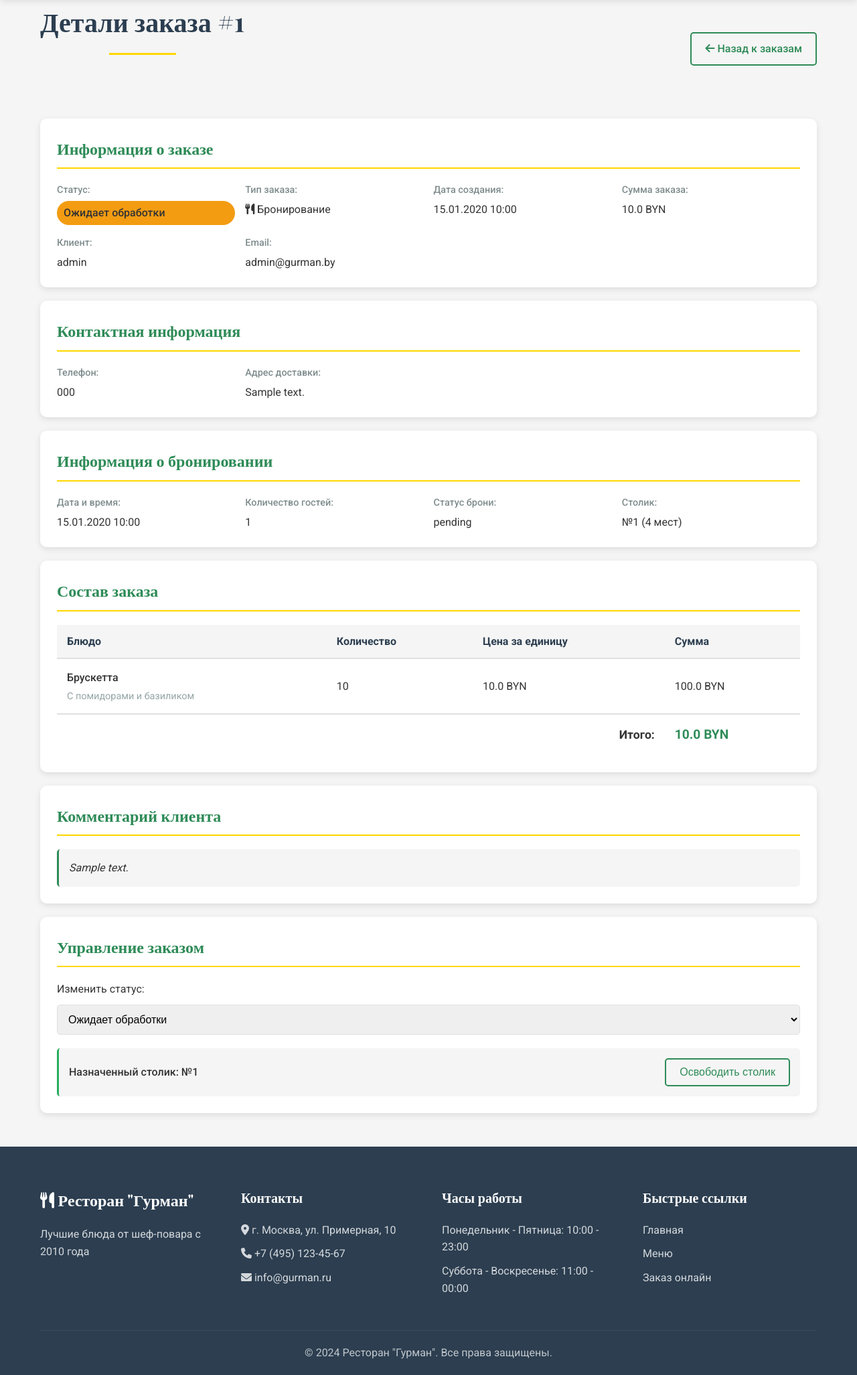
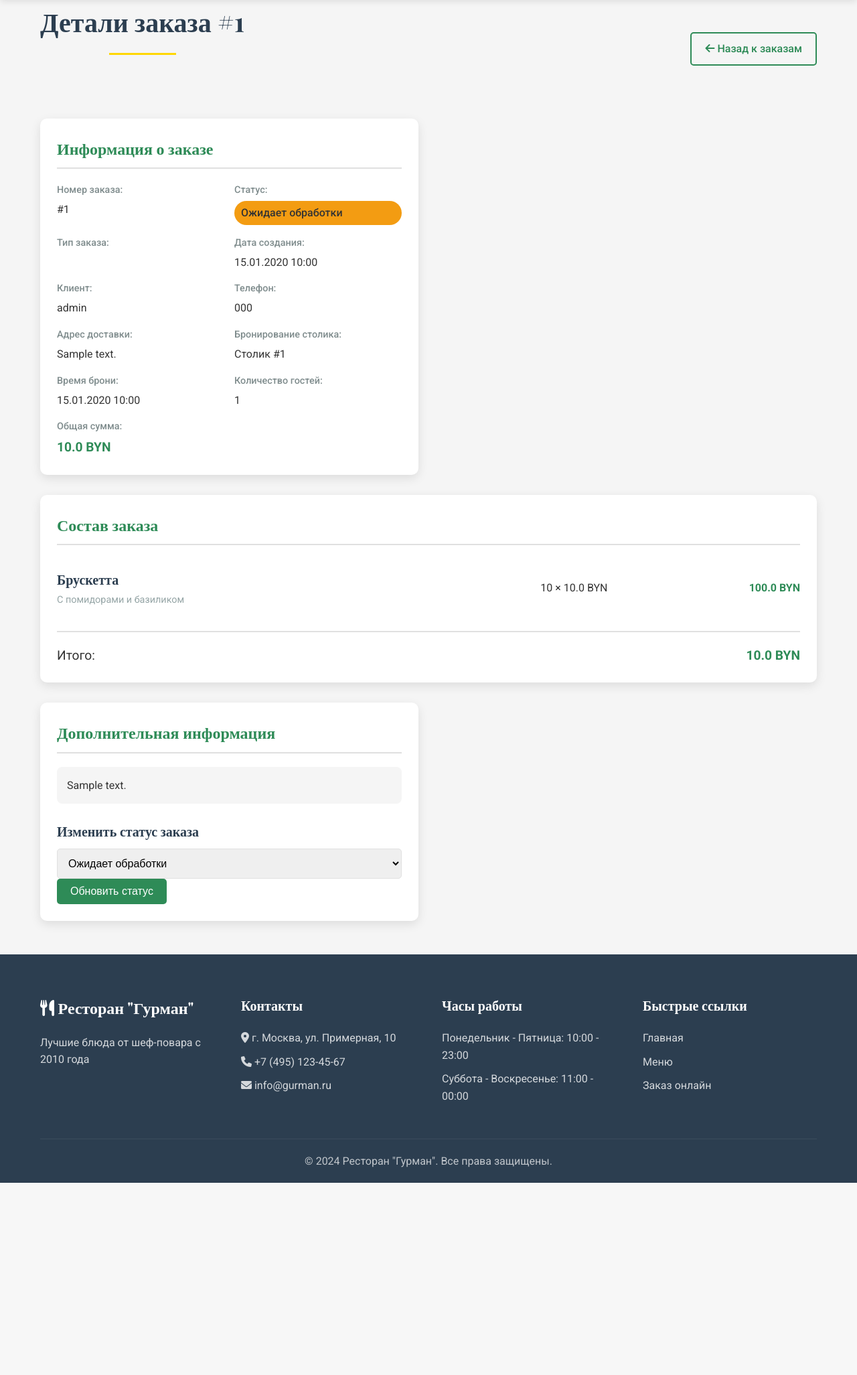
Before and after one commit to vladrob333333-sys/Rest, a Flask app: page /admin/order/1 in a window 1280 px wide. Shown: the part 80-2133 px from the top of the page at 67% size. After the commit the page ends 1846 px from the top, so only its background shows below. Run offline with Flask 3, Linux system fonts and the light colour scheme; a user stored in the database is signed in; data comes from the database, SQL or seed files in the repository; tables that the repository leaves empty hold one stand-in row (values such as "Sample post").

Commit message:
order_details.html

```diff
--- a/templates/admin/order_details.html
+++ b/templates/admin/order_details.html
@@ -6,16 +6,22 @@
 <div class="container">
     <div class="order-details-header">
         <h1 class="section-title">Детали заказа #{{ order.id }}</h1>
+        <div class="order-actions">
             <a href="{{ url_for('admin_orders') }}" class="btn btn-outline">
                 <i class="fas fa-arrow-left"></i> Назад к заказам
             </a>
         </div>
+    </div>
 
-    <div class="order-details-container">
-        <!-- Основная информация -->
+    <div class="order-details-grid">
+        <!-- Информация о заказе -->
         <div class="order-info-card">
             <h3>Информация о заказе</h3>
             <div class="info-grid">
+                <div class="info-item">
+                    <span class="info-label">Номер заказа:</span>
+                    <span class="info-value">#{{ order.id }}</span>
+                </div>
                 <div class="info-item">
                     <span class="info-label">Статус:</span>
                     <span class="info-value status status-{{ order.status }}">
@@ -26,9 +32,11 @@
                     <span class="info-label">Тип заказа:</span>
                     <span class="info-value">
                         {% if order.order_type == 'delivery' %}
-                        <i class="fas fa-truck"></i> Доставка
-                        {% else %}
-                        <i class="fas fa-utensils"></i> Бронирование
+                            Доставка
+                        {% elif order.order_type == 'pickup' %}
+                            Самовывоз
+                        {% elif order.order_type == 'dine_in' %}
+                            В ресторане
                         {% endif %}
                     </span>
                 </div>
@@ -37,24 +45,9 @@
                     <span class="info-value">{{ order.created_at.strftime('%d.%m.%Y %H:%M') }}</span>
                 </div>
                 <div class="info-item">
-                    <span class="info-label">Сумма заказа:</span>
-                    <span class="info-value">{{ order.total_amount }} BYN</span>
-                </div>
-                <div class="info-item">
                     <span class="info-label">Клиент:</span>
                     <span class="info-value">{{ order.user.username }}</span>
                 </div>
-                <div class="info-item">
-                    <span class="info-label">Email:</span>
-                    <span class="info-value">{{ order.user.email }}</span>
-                </div>
-            </div>
-        </div>
-
-        <!-- Контактная информация -->
-        <div class="order-info-card">
-            <h3>Контактная информация</h3>
-            <div class="info-grid">
                 <div class="info-item">
                     <span class="info-label">Телефон:</span>
                     <span class="info-value">{{ order.phone }}</span>
@@ -65,123 +58,77 @@
                     <span class="info-value">{{ order.delivery_address }}</span>
                 </div>
                 {% endif %}
+                {% if order.reservation %}
+                <div class="info-item">
+                    <span class="info-label">Бронирование столика:</span>
+                    <span class="info-value">Столик #{{ order.reservation.table.table_number }}</span>
                 </div>
-        </div>
-
-        <!-- Информация о бронировании (если есть) -->
-        {% if order.reservation %}
-        <div class="order-info-card">
-            <h3>Информация о бронировании</h3>
-            <div class="info-grid">
                 <div class="info-item">
-                    <span class="info-label">Дата и время:</span>
+                    <span class="info-label">Время брони:</span>
                     <span class="info-value">{{ order.reservation.reservation_time.strftime('%d.%m.%Y %H:%M') }}</span>
                 </div>
                 <div class="info-item">
                     <span class="info-label">Количество гостей:</span>
                     <span class="info-value">{{ order.reservation.guests_count }}</span>
                 </div>
+                {% endif %}
                 <div class="info-item">
-                    <span class="info-label">Статус брони:</span>
-                    <span class="info-value">{{ order.reservation.status }}</span>
-                </div>
-                {% if order.reservation.table %}
-                <div class="info-item">
-                    <span class="info-label">Столик:</span>
-                    <span class="info-value">№{{ order.reservation.table.table_number }} ({{ order.reservation.table.seats }} мест)</span>
-                </div>
-                {% else %}
-                <div class="info-item">
-                    <span class="info-label">Столик:</span>
-                    <span class="info-value status status-pending">Не назначен</span>
-                </div>
-                {% endif %}
+                    <span class="info-label">Общая сумма:</span>
+                    <span class="info-value total-amount">{{ order.total_amount }} BYN</span>
                 </div>
             </div>
-        {% endif %}
+        </div>
 
         <!-- Состав заказа -->
         <div class="order-items-card">
             <h3>Состав заказа</h3>
-            <table class="order-items-table">
-                <thead>
-                    <tr>
-                        <th>Блюдо</th>
-                        <th>Количество</th>
-                        <th>Цена за единицу</th>
-                        <th>Сумма</th>
-                    </tr>
-                </thead>
-                <tbody>
+            <div class="order-items-list">
                 {% for item in order.items %}
-                    <tr>
-                        <td>
-                            <div class="menu-item-info">
-                                <div class="menu-item-name">{{ item.menu_item.name }}</div>
-                                <div class="menu-item-description">{{ item.menu_item.description }}</div>
+                <div class="order-item-detail">
+                    <div class="item-info">
+                        <h4>{{ item.menu_item.name }}</h4>
+                        <p class="item-description">{{ item.menu_item.description }}</p>
                     </div>
-                        </td>
-                        <td>{{ item.quantity }}</td>
-                        <td>{{ item.price_at_time }} BYN</td>
-                        <td>{{ item.price_at_time * item.quantity }} BYN</td>
-                    </tr>
+                    <div class="item-quantity">
+                        <span>{{ item.quantity }} × {{ item.price_at_time }} BYN</span>
+                    </div>
+                    <div class="item-total">
+                        <span>{{ item.quantity * item.price_at_time }} BYN</span>
+                    </div>
+                </div>
                 {% endfor %}
-                </tbody>
-                <tfoot>
-                    <tr>
-                        <td colspan="3" class="total-label">Итого:</td>
-                        <td class="total-amount">{{ order.total_amount }} BYN</td>
-                    </tr>
-                </tfoot>
-            </table>
+            </div>
+            <div class="order-summary">
+                <div class="summary-row">
+                    <span>Итого:</span>
+                    <span class="summary-amount">{{ order.total_amount }} BYN</span>
+                </div>
+            </div>
         </div>
 
-        <!-- Комментарий -->
+        <!-- Дополнительная информация -->
+        <div class="order-notes-card">
+            <h3>Дополнительная информация</h3>
             {% if order.notes %}
-        <div class="order-info-card">
-            <h3>Комментарий клиента</h3>
-            <p class="order-notes">{{ order.notes }}</p>
+            <div class="notes-content">
+                <p>{{ order.notes }}</p>
             </div>
+            {% else %}
+            <p class="no-notes">Нет дополнительных комментариев</p>
             {% endif %}
 
-        <!-- Управление заказом -->
-        <div class="order-actions-card">
-            <h3>Управление заказом</h3>
-            <div class="action-buttons">
             <div class="status-control">
-                    <label for="status-select">Изменить статус:</label>
-                    <select id="status-select" class="form-control" onchange="updateOrderStatus({{ order.id }}, this.value)">
+                <h4>Изменить статус заказа</h4>
+                <select id="status-select" class="form-control" data-order-id="{{ order.id }}">
                     <option value="pending" {% if order.status == 'pending' %}selected{% endif %}>Ожидает обработки</option>
                     <option value="preparing" {% if order.status == 'preparing' %}selected{% endif %}>Готовится</option>
                     <option value="ready" {% if order.status == 'ready' %}selected{% endif %}>Готов к выдаче</option>
                     <option value="delivered" {% if order.status == 'delivered' %}selected{% endif %}>Доставлен</option>
                     <option value="cancelled" {% if order.status == 'cancelled' %}selected{% endif %}>Отменить</option>
                 </select>
-                </div>
-
-                {% if order.reservation and not order.reservation.table %}
-                <div class="table-assignment">
-                    <label for="table-select">Назначить столик:</label>
-                    <div class="table-assignment-controls">
-                        <select id="table-select" class="form-control">
-                            <option value="">Выберите столик</option>
-                            {% for i in range(1, 11) %}
-                            <option value="{{ i }}">Столик №{{ i }} (4 места)</option>
-                            {% endfor %}
-                        </select>
-                        <button class="btn btn-primary" onclick="assignTable({{ order.reservation.id }})">
-                            Назначить
+                <button class="btn btn-primary btn-block" onclick="updateOrderStatus({{ order.id }})">
+                    Обновить статус
                 </button>
-                    </div>
-                </div>
-                {% elif order.reservation and order.reservation.table %}
-                <div class="table-info">
-                    <p>Назначенный столик: №{{ order.reservation.table.table_number }}</p>
-                    <button class="btn btn-outline" onclick="freeTable({{ order.reservation.table.id }})">
-                        Освободить столик
-                    </button>
-                </div>
-                {% endif %}
             </div>
         </div>
     </div>
@@ -195,91 +142,51 @@
         margin-bottom: 30px;
     }
 
-    .order-details-container {
+    .order-details-grid {
         display: grid;
-        gap: 20px;
+        grid-template-columns: 1fr 1fr;
+        gap: 30px;
     }
 
-    .order-info-card, .order-items-card, .order-actions-card {
+    .order-info-card, .order-items-card, .order-notes-card {
         background-color: white;
         padding: 25px;
         border-radius: 10px;
-        box-shadow: 0 3px 10px rgba(0,0,0,0.1);
+        box-shadow: 0 5px 15px rgba(0,0,0,0.1);
     }
 
-    .order-info-card h3, .order-items-card h3, .order-actions-card h3 {
+    .order-items-card {
+        grid-column: 1 / -1;
+    }
+
+    .order-info-card h3, .order-items-card h3, .order-notes-card h3 {
         margin-bottom: 20px;
         color: var(--primary-color);
-        border-bottom: 2px solid var(--secondary-color);
+        border-bottom: 2px solid var(--gray-light);
         padding-bottom: 10px;
     }
 
     .info-grid {
         display: grid;
-        grid-template-columns: repeat(auto-fill, minmax(250px, 1fr));
+        grid-template-columns: 1fr 1fr;
         gap: 15px;
     }
 
     .info-item {
         display: flex;
         flex-direction: column;
+        gap: 5px;
     }
 
     .info-label {
         font-weight: 500;
         color: var(--gray-dark);
         font-size: 0.9rem;
-        margin-bottom: 5px;
     }
 
     .info-value {
         font-size: 1rem;
         color: var(--text-color);
-    }
-
-    .order-items-table {
-        width: 100%;
-        border-collapse: collapse;
-    }
-
-    .order-items-table th {
-        background-color: var(--background-color);
-        padding: 12px 15px;
-        text-align: left;
-        font-weight: 600;
-        color: var(--heading-color);
-        border-bottom: 2px solid var(--gray-light);
-    }
-
-    .order-items-table td {
-        padding: 15px;
-        border-bottom: 1px solid var(--gray-light);
-    }
-
-    .order-items-table tfoot td {
-        border-top: 2px solid var(--gray-light);
-        border-bottom: none;
-    }
-
-    .menu-item-info {
-        max-width: 300px;
-    }
-
-    .menu-item-name {
-        font-weight: 500;
-        margin-bottom: 5px;
-    }
-
-    .menu-item-description {
-        font-size: 0.9rem;
-        color: var(--gray);
-        line-height: 1.4;
-    }
-
-    .total-label {
-        font-weight: 700;
-        text-align: right;
-        font-size: 1.1rem;
     }
 
     .total-amount {
@@ -288,77 +195,116 @@
         font-size: 1.2rem;
     }
 
-    .order-notes {
-        padding: 15px;
-        background-color: var(--background-color);
-        border-radius: 5px;
-        border-left: 3px solid var(--primary-color);
-        font-style: italic;
-        line-height: 1.6;
+    .order-items-list {
+        margin-bottom: 20px;
     }
 
-    .action-buttons {
+    .order-item-detail {
         display: grid;
+        grid-template-columns: 2fr 1fr 1fr;
         gap: 20px;
+        padding: 15px 0;
+        border-bottom: 1px solid var(--gray-light);
     }
 
-    .status-control, .table-assignment {
-        display: flex;
-        flex-direction: column;
-        gap: 10px;
+    .order-item-detail:last-child {
+        border-bottom: none;
     }
 
-    .table-assignment-controls {
-        display: flex;
-        gap: 10px;
-        align-items: flex-end;
+    .item-info h4 {
+        margin-bottom: 5px;
+        color: var(--heading-color);
     }
 
-    .table-assignment-controls .form-control {
-        flex: 1;
+    .item-description {
+        color: var(--gray);
+        font-size: 0.9rem;
+        line-height: 1.4;
     }
 
-    .table-info {
-        padding: 15px;
-        background-color: var(--background-color);
-        border-radius: 5px;
-        border-left: 3px solid var(--success);
+    .item-quantity, .item-total {
+        display: flex;
+        align-items: center;
+        justify-content: flex-end;
+    }
+
+    .item-total {
+        font-weight: 700;
+        color: var(--primary-color);
+    }
+
+    .order-summary {
+        border-top: 2px solid var(--gray-light);
+        padding-top: 20px;
+        margin-top: 20px;
+    }
+
+    .summary-row {
         display: flex;
         justify-content: space-between;
         align-items: center;
+        font-size: 1.2rem;
     }
 
-    .table-info p {
-        margin: 0;
-        font-weight: 500;
+    .summary-amount {
+        font-weight: 700;
+        color: var(--primary-color);
+    }
+
+    .notes-content {
+        background-color: var(--background-color);
+        padding: 15px;
+        border-radius: 8px;
+        margin-bottom: 25px;
+    }
+
+    .no-notes {
+        color: var(--gray);
+        font-style: italic;
+        margin-bottom: 25px;
+    }
+
+    .status-control {
+        margin-top: 20px;
+    }
+
+    .status-control h4 {
+        margin-bottom: 10px;
+        color: var(--heading-color);
     }
 
     @media (max-width: 768px) {
         .order-details-header {
             flex-direction: column;
-            align-items: flex-start;
             gap: 15px;
+            text-align: center;
+        }
+
+        .order-details-grid {
+            grid-template-columns: 1fr;
         }
 
         .info-grid {
             grid-template-columns: 1fr;
         }
 
-        .table-assignment-controls {
-            flex-direction: column;
+        .order-item-detail {
+            grid-template-columns: 1fr;
+            gap: 10px;
         }
 
-        .table-info {
-            flex-direction: column;
-            gap: 10px;
-            align-items: flex-start;
+        .item-quantity, .item-total {
+            justify-content: flex-start;
         }
     }
 </style>
 
 <script>
     // Обновление статуса заказа
-    async function updateOrderStatus(orderId, newStatus) {
+    async function updateOrderStatus(orderId) {
+        const select = document.getElementById('status-select');
+        const newStatus = select.value;
+
         try {
             const response = await fetch(`/admin/order/${orderId}/status`, {
                 method: 'POST',
@@ -371,17 +317,18 @@
             const data = await response.json();
 
             if (response.ok) {
-                showNotification('Статус заказа обновлен', 'success');
+                showNotification('Статус заказа успешно обновлен', 'success');
+
                 // Обновляем отображаемый статус
                 const statusElement = document.querySelector('.status');
+                statusElement.textContent = getStatusText(newStatus);
                 statusElement.className = `status status-${newStatus}`;
-                statusElement.textContent = getStatusText(newStatus);
 
-                // Если статус изменен на "отменен", обновляем страницу
+                // Если заказ отменен, перезагружаем страницу через 2 секунды
                 if (newStatus === 'cancelled') {
                     setTimeout(() => {
-                        location.reload();
-                    }, 1500);
+                        window.location.reload();
+                    }, 2000);
                 }
             } else {
                 showNotification(data.error || 'Ошибка обновления статуса', 'error');
@@ -391,71 +338,7 @@
         }
     }
 
-    // Назначение столика для бронирования
-    async function assignTable(reservationId) {
-        const tableSelect = document.getElementById('table-select');
-        const tableId = tableSelect.value;
-
-        if (!tableId) {
-            showNotification('Выберите столик', 'error');
-            return;
-        }
-
-        try {
-            const response = await fetch(`/admin/reservation/${reservationId}/assign_table`, {
-                method: 'POST',
-                headers: {
-                    'Content-Type': 'application/json',
-                },
-                body: JSON.stringify({ table_id: tableId })
-            });
-
-            const data = await response.json();
-
-            if (response.ok) {
-                showNotification('Столик успешно назначен', 'success');
-                setTimeout(() => {
-                    location.reload();
-                }, 1500);
-            } else {
-                showNotification(data.error || 'Ошибка назначения столика', 'error');
-            }
-        } catch (error) {
-            showNotification('Ошибка сети', 'error');
-        }
-    }
-
-    // Освобождение столика
-    async function freeTable(tableId) {
-        if (!confirm('Вы уверены, что хотите освободить этот столик?')) {
-            return;
-        }
-
-        try {
-            const response = await fetch(`/admin/table/${tableId}/free`, {
-                method: 'POST',
-                headers: {
-                    'Content-Type': 'application/json',
-                },
-                body: JSON.stringify({})
-            });
-
-            const data = await response.json();
-
-            if (response.ok) {
-                showNotification('Столик успешно освобожден', 'success');
-                setTimeout(() => {
-                    location.reload();
-                }, 1500);
-            } else {
-                showNotification(data.error || 'Ошибка освобождения столика', 'error');
-            }
-        } catch (error) {
-            showNotification('Ошибка сети', 'error');
-        }
-    }
-
-    // Вспомогательная функция для перевода статусов
+    // Функция для перевода статусов на русский
     function getStatusText(status) {
         const statusMap = {
             'pending': 'Ожидает обработки',
```
Lines whose indentation alone changed are shown as unchanged.
